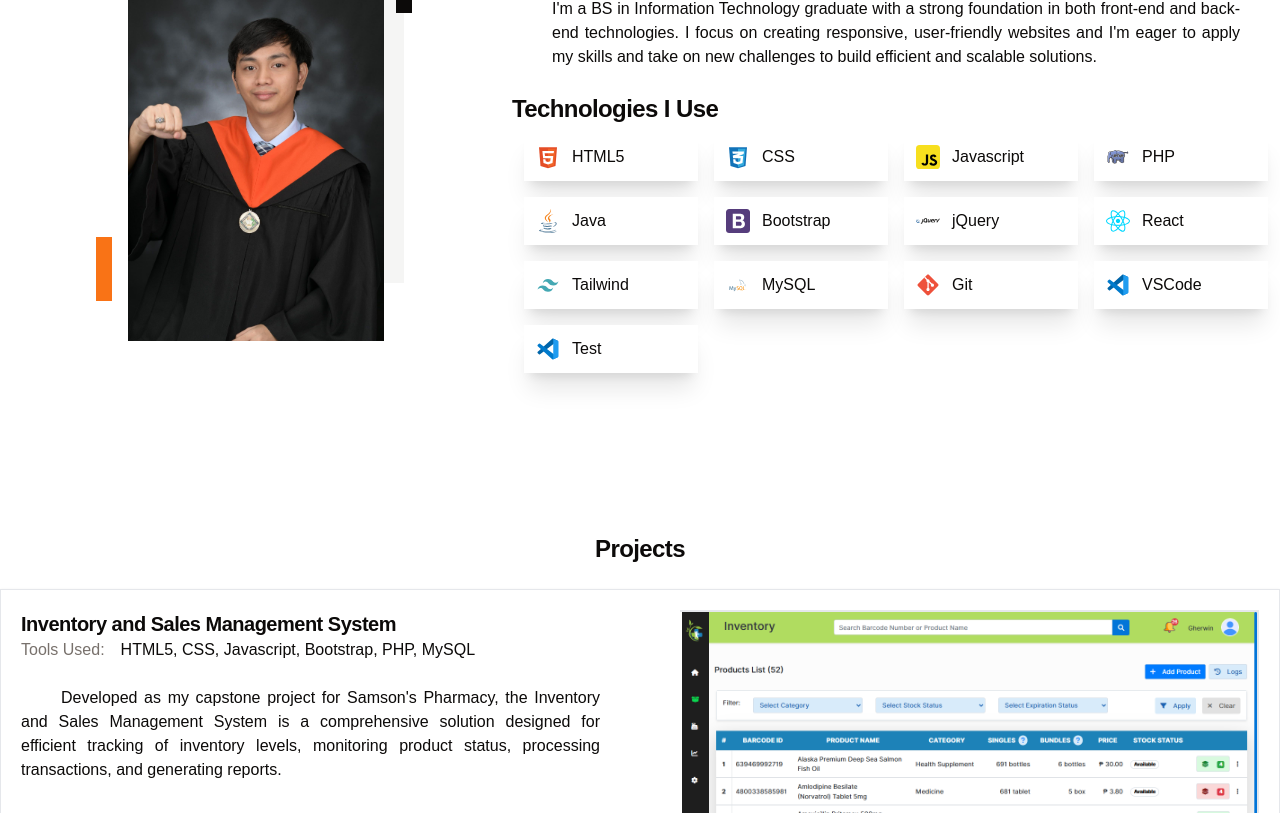
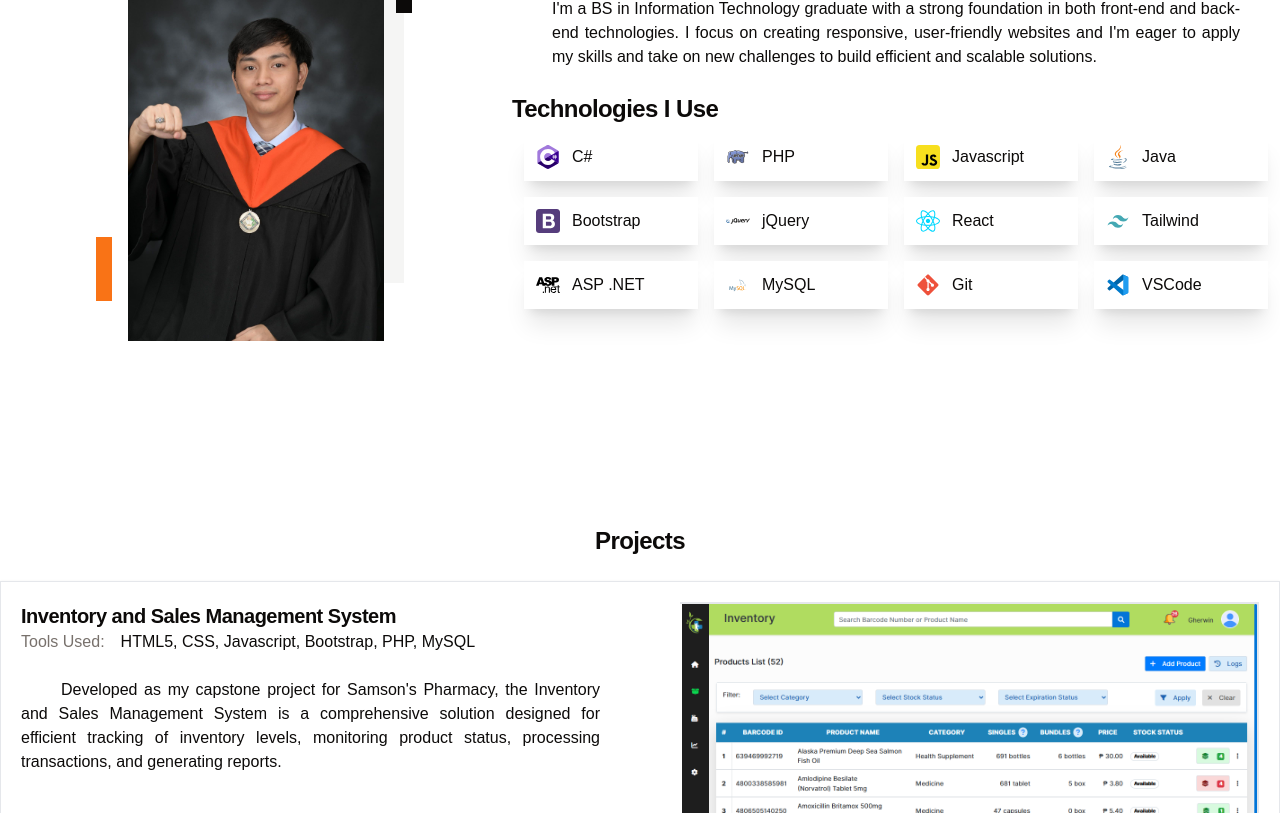
Before and after one commit to GherwinPacheco/portfolio, a React (Vite) app: page / in a window 1280 px wide. Shown: the part 667-1480 px from the top of the page. Built offline with nearby package versions, Linux system fonts and the light colour scheme; a web font is replaced by a local one.

Commit message:
update skills

```diff
--- a/src/PortfolioData.js
+++ b/src/PortfolioData.js
@@ -1,19 +1,16 @@
 export const Skills = [
+
     {
-        name: 'HTML5',
-        image: 'html5.svg'
+        name: 'C#',
+        image: 'csharp.svg'
     },
     {
-        name: 'CSS',
-        image: 'css.svg'
+        name: 'PHP',
+        image: 'php.svg'
     },
     {
         name: 'Javascript',
         image: 'javascript.svg'
-    },
-    {
-        name: 'PHP',
-        image: 'php.svg'
     },
     {
         name: 'Java',
@@ -36,6 +33,10 @@ export const Skills = [
         image: 'tailwind.svg'
     },
     {
+        name: 'ASP .NET',
+        image: 'aspnet.svg'
+    },
+    {
         name: 'MySQL',
         image: 'mysql.svg'
     },
@@ -45,10 +46,6 @@ export const Skills = [
     },
     {
         name: 'VSCode',
-        image: 'vscode.svg'
-    },
-    {
-        name: 'Test',
         image: 'vscode.svg'
     },
 
@@ -71,7 +68,7 @@ export const Projects = [
     },
     {
         title: 'Custom QR Code Generator Web App',
-        tools: ['HTML5', 'CSS', 'Javascript', 'React', 'Tailwind'],
+        tools: ['React', 'Tailwind'],
         images: ['qr_1.png', 'qr_2.png', 'qr_3.png'],
         description: 'The Custom QR Code Generator Web App is a project I developed during my internship at the Municipality of General Mariano Alvarez, Cavite. It was developed to help the municipality by enabling easy generation of QR Code IDs for Informal Settler Families. The web app is versatile and can also be used to create QR Code IDs for other purposes, making it a flexible tool for various identification needs.',
         link: 'https://gherwinpacheco.github.io/qrcode-generator/'
```
Also changed, not shown: src/assets/skills/aspnet.svg (added), src/assets/skills/csharp.svg (added).
